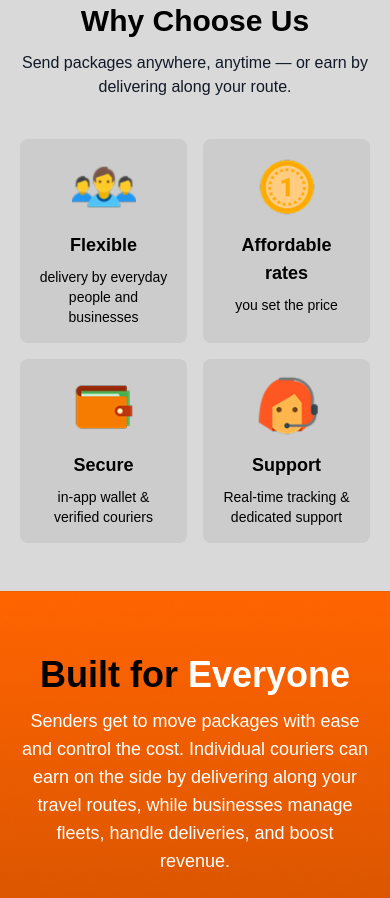
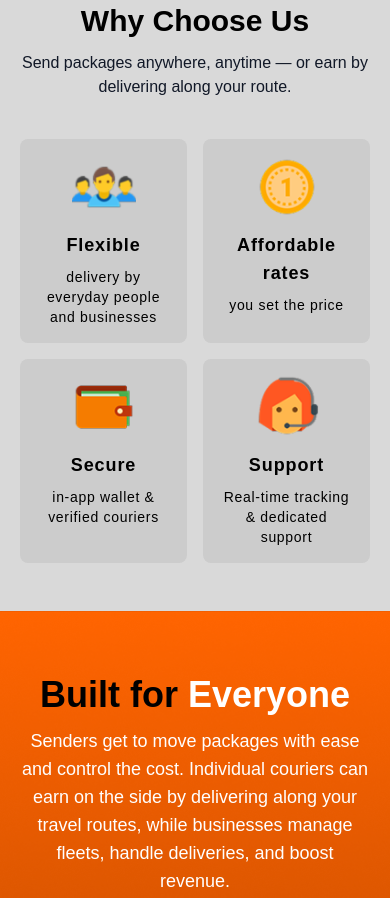
Before and after one commit to mazi-samuel/routag, a website: page index.html in a window 390 px wide. Shown: the part 1821-2719 px from the top of the page. Drawn offline with nearby package versions, Linux system fonts and the light colour scheme; a web font is replaced by a local one.

Commit message:
responsive update

```diff
--- a/index.html
+++ b/index.html
@@ -106,7 +106,7 @@
     <div class="relative w-full md:max-w-md overflow-hidden rounded-2xl">
       <img src="./images/image.png" alt="For Senders" class="w-full h-64 md:h-80 object-cover"/>
       <div class="absolute inset-0 bg-black bg-opacity-30"></div>
-      <div class="absolute bottom-0 left-0 w-auto md:w-full p-5 md:p-6 text-white">
+      <div class="absolute bottom-0 left-0 w-full p-5 md:p-6 text-white">
         <h3 class="text-xl md:text-2xl font-bold mb-2 md:mb-3">For Senders</h3>
         <p class="text-sm md:text-base font-light leading-normal md:leading-normal tracking-wider">
           Post your package. View available couriers traveling your way, negotiate price and confirm pickup & track your delivery in real-time.
@@ -118,8 +118,8 @@
     <div class="relative w-full md:max-w-md overflow-hidden rounded-2xl mt-4 md:mt-0">
       <img src="./images/image (1).png" alt="For Couriers" class="w-full h-64 md:h-80 object-cover"/>
       <div class="absolute inset-0 bg-black bg-opacity-30"></div>
-      <div class="absolute bottom-0 left-0 w-auto md:w-full p-5 md:p-6 text-white">
-        <h3 class="text-xl md:text-2xl font-bold mb-2 md:mb-3">For Couriers (Individuals & Businesses)</h3>
+      <div class="absolute bottom-0 left-0 w-full p-5 md:p-6 text-white">
+        <h3 class="text-xl md:text-2xl font-bold mb-2 md:mb-3">For Couriers (Individuals & Businesses:)</h3>
         <p class="text-sm md:text-base font-light leading-normal md:leading-normal tracking-wider">
           Set your travel route, get matched with package requests along your route, negotiate and earn as you deliver & withdraw earnings anytime.
         </p>
@@ -139,31 +139,31 @@
 
     <div class="grid grid-cols-2 sm:grid-cols-2 lg:grid-cols-4 gap-4 max-w-6xl mx-auto">
       <!-- Flexible -->
-      <div class="bg-[#CCCCCC] p-4 rounded-lg flex flex-col items-center text-center">
+      <div class="bg-[#CCCCCC] p-4 rounded-lg flex flex-col items-center text-center w-full">
         <img src="./images/User Group Skin Type 7.png" alt="Flexible" class="w-16 h-16 md:w-20 md:h-20 mb-3"/>
-        <h4 class="text-lg md:text-xl font-semibold mb-2 text-black">Flexible</h4>
-        <p class="text-sm md:text-base font-medium text-black">delivery by everyday people and businesses</p>
+        <h4 class="text-lg md:text-xl font-semibold mb-2 text-black tracking-wider">Flexible</h4>
+        <p class="text-sm md:text-base font-medium text-black tracking-wider">delivery by everyday people and businesses</p>
       </div>
 
       <!-- Affordable rates -->
-      <div class="bg-[#CCCCCC] p-4 rounded-lg flex flex-col items-center text-center">
+      <div class="bg-[#CCCCCC] p-4 rounded-lg flex flex-col items-center text-center w-full">
         <img src="./images/Cheap.png" alt="Affordable" class="w-16 h-16 md:w-20 md:h-20 mb-3"/>
-        <h4 class="text-lg md:text-xl font-semibold mb-2 text-black">Affordable rates</h4>
-        <p class="text-sm md:text-base font-medium text-black">you set the price</p>
+        <h4 class="text-lg md:text-xl font-semibold mb-2 text-black tracking-wider">Affordable rates</h4>
+        <p class="text-sm md:text-base font-medium text-black tracking-wider">you set the price</p>
       </div>
 
       <!-- Secure -->
-      <div class="bg-[#CCCCCC] p-4 rounded-lg flex flex-col items-center text-center">
+      <div class="bg-[#CCCCCC] p-4 rounded-lg flex flex-col items-center text-center w-full">
         <img src="./images/Wallet.png" alt="Secure" class="w-16 h-16 md:w-20 md:h-20 mb-3"/>
-        <h4 class="text-lg md:text-xl font-semibold mb-2 text-black">Secure</h4>
-        <p class="text-sm md:text-base font-medium text-black">in-app wallet & verified couriers</p>
+        <h4 class="text-lg md:text-xl font-semibold mb-2 text-black tracking-wider">Secure</h4>
+        <p class="text-sm md:text-base font-medium text-black tracking-wider">in-app wallet & verified couriers</p>
       </div>
 
       <!-- Support -->
-      <div class="bg-[#CCCCCC] p-4 rounded-lg flex flex-col items-center text-center">
+      <div class="bg-[#CCCCCC] p-4 rounded-lg flex flex-col items-center text-center w-full">
         <img src="./images/Technical Support.png" alt="Support" class="w-16 h-16 md:w-20 md:h-20 mb-3"/>
-        <h4 class="text-lg md:text-xl font-semibold mb-2 text-black">Support</h4>
-        <p class="text-sm md:text-base font-medium text-black">Real-time tracking & dedicated support</p>
+        <h4 class="text-lg md:text-xl font-semibold mb-2 text-black tracking-wider">Support</h4>
+        <p class="text-sm md:text-base font-medium text-black tracking-wider">Real-time tracking & dedicated support</p>
       </div>
     </div>
   </div>
@@ -239,9 +239,9 @@
 </script>
 
   <div class="py-16 px-5 flex gap-4 flex-col md:flex-row items-center justify-center text-left">
-    <div class="mb-10 md:mb-0 text-left max-w-[19rem]">
+    <div class="mb-10 md:mb-0 text-center md:text-left w-full md:max-w-[19rem] tracking-wider">
       <h1 class="text-3xl md:text-3xl font-semibold mb-3 text-black">Simple & <span class="text-[#FF6400]">Secure Payments</span></h1>
-      <p class="text-lg md:text-sm text-[#FF6400] font-light">
+      <p class="text-lg md:text-sm text-[#FF6400] font-light teacking-wider">
         Fund your wallet and pay or get paid within the app. No stress, no
         hidden fees
       </p>
```
